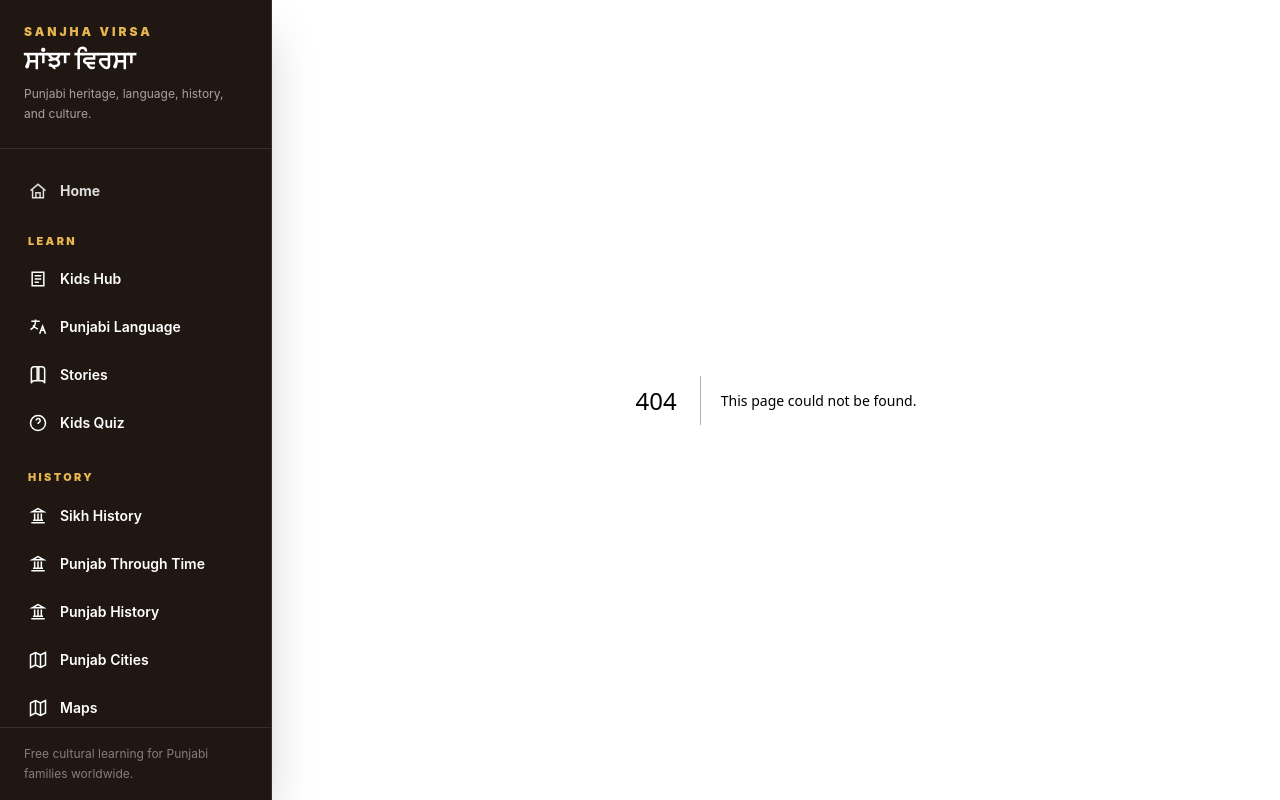
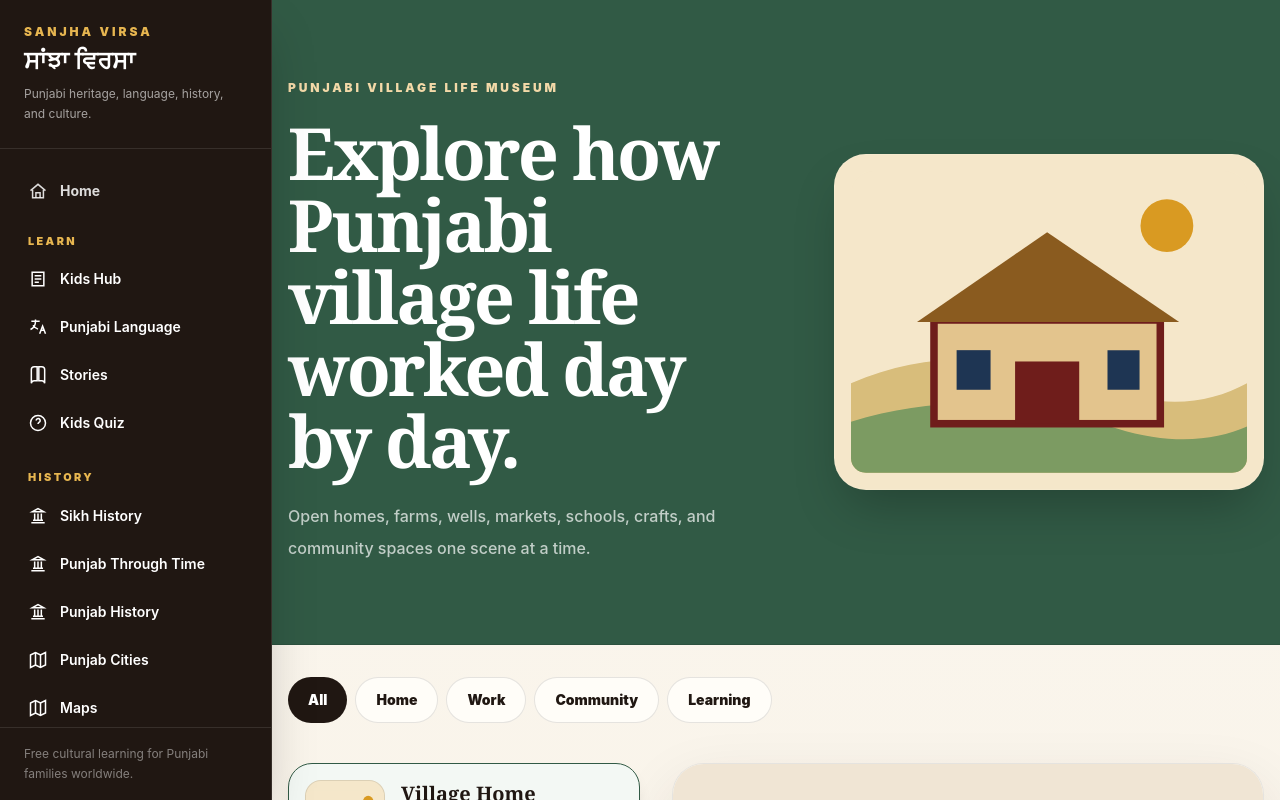
Before and after one commit to Gagan8atwal/sanjha-virsa, a Next.js app: page /village-life in a window 1280 px wide. Before the commit this address had no page. Shown: the top 800 px of the page. Built offline with nearby package versions, Linux system fonts and the light colour scheme.

Commit message:
Add Punjabi Village Life Museum route

```diff
--- /dev/null
+++ b/app/village-life/page.tsx
@@ -0,0 +1,5 @@
+import PunjabiVillageLifeMuseum from '../../components/PunjabiVillageLifeMuseum';
+
+export default function VillageLifePage() {
+  return <PunjabiVillageLifeMuseum />;
+}
```
